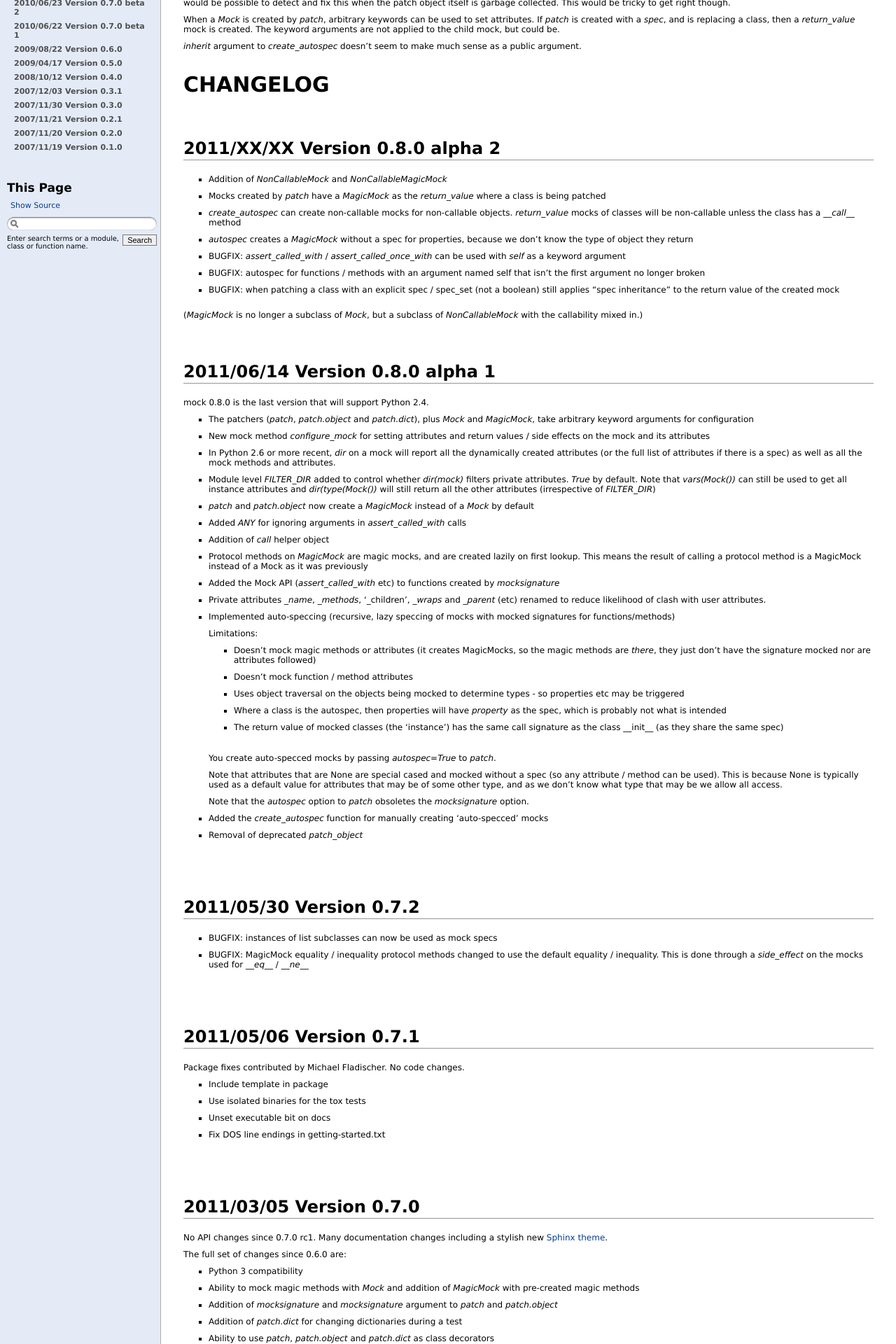
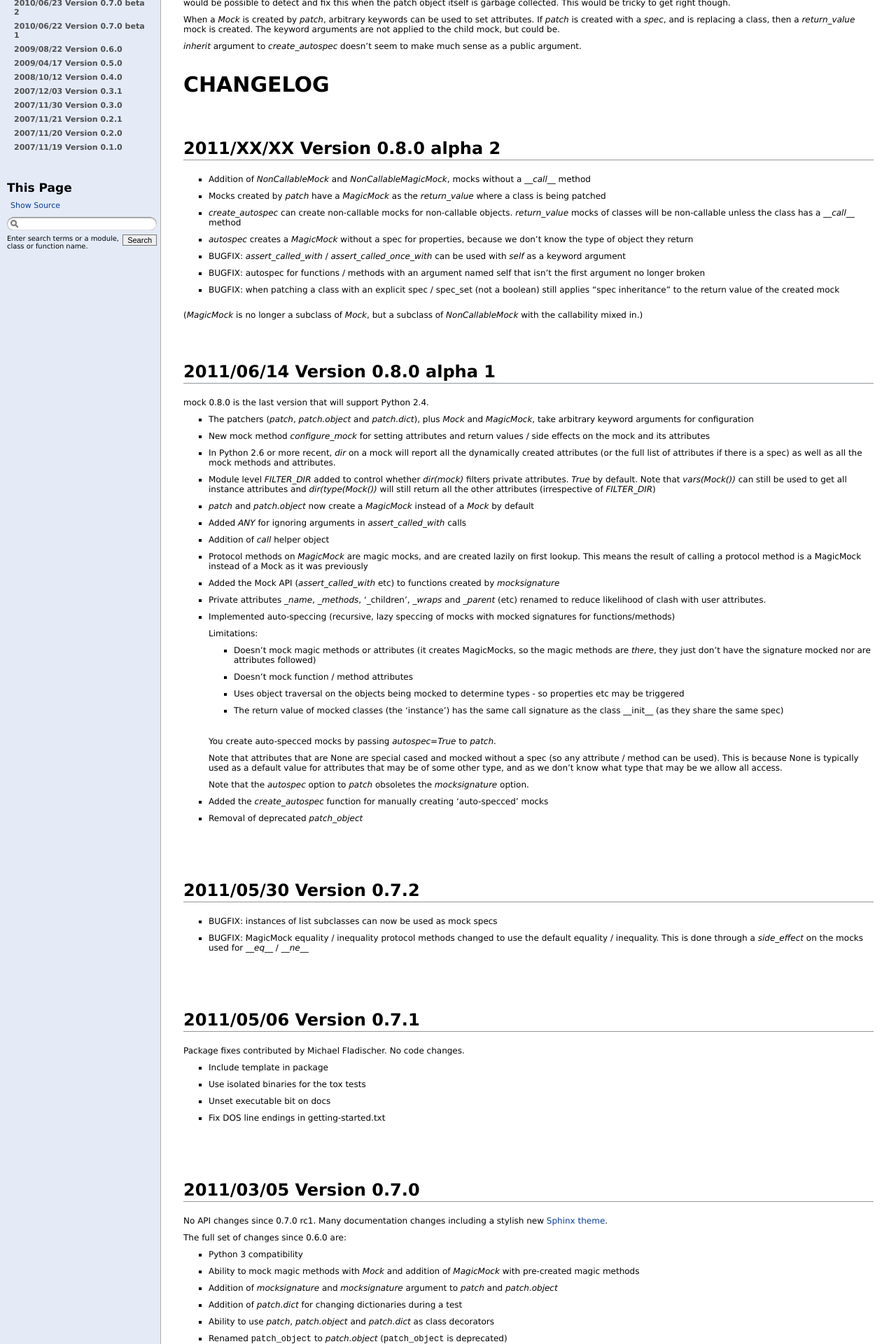
Before and after one commit to testing-cabal/mock, a Sphinx documentation site: the page built from docs/changelog.txt, in a window 1280 px wide. Shown: the part 502-2422 px from the top of the page at 70% size. Built offline with Sphinx 7.4.7, drawn with Linux system fonts in a browser that asks for light colours; pages that are not in the unit, such as notebooks, are missing from menus.

Commit message:
CHANGELOG update

```diff
--- a/docs/changelog.txt
+++ b/docs/changelog.txt
@@ -55,7 +55,8 @@ CHANGELOG
 2011/XX/XX Version 0.8.0 alpha 2
 --------------------------------
 
-* Addition of `NonCallableMock` and `NonCallableMagicMock`
+* Addition of `NonCallableMock` and `NonCallableMagicMock`, mocks without a
+  `__call__` method
 * Mocks created by `patch` have a `MagicMock` as the `return_value` where a
   class is being patched
 * `create_autospec` can create non-callable mocks for non-callable objects.
@@ -113,8 +114,6 @@ mock 0.8.0 is the last version that will support Python 2.4.
   - Doesn't mock function / method attributes
   - Uses object traversal on the objects being mocked to determine types - so
     properties etc may be triggered
-  - Where a class is the autospec, then properties will have `property` as
-    the spec, which is probably not what is intended
   - The return value of mocked classes (the 'instance') has the same call
     signature as the class __init__ (as they share the same spec)
 
```
